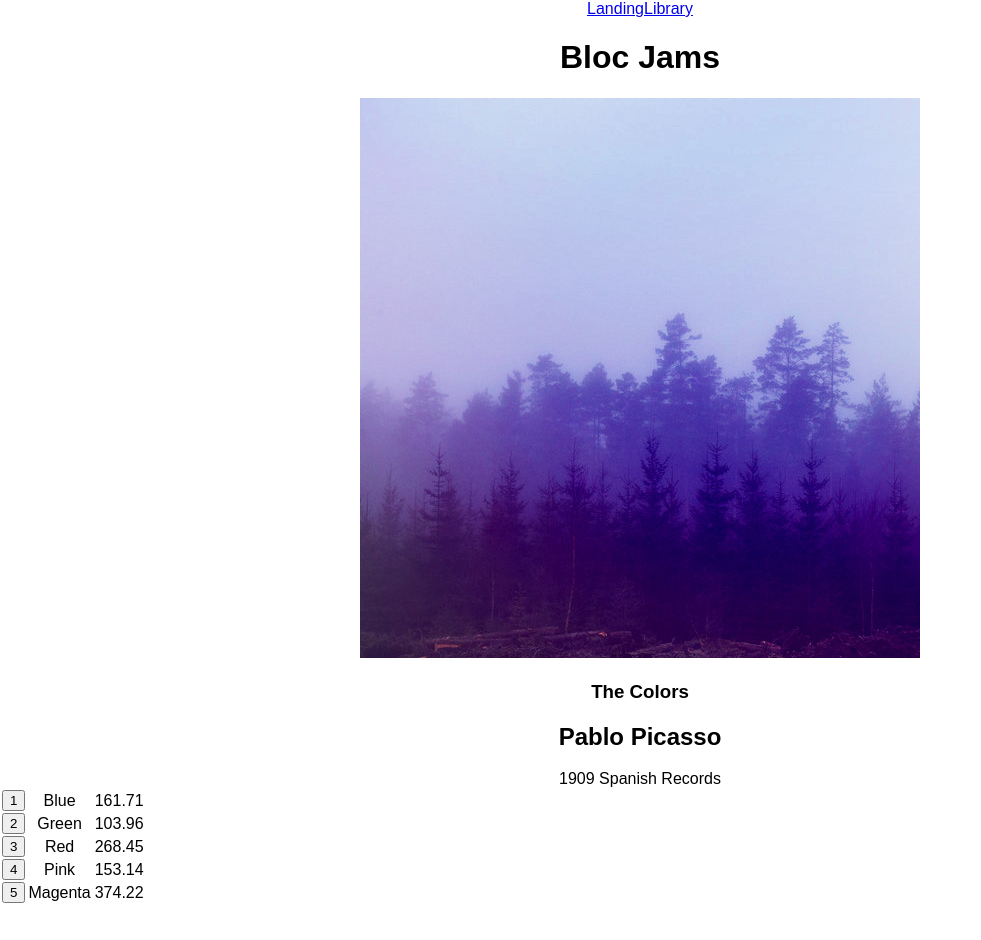
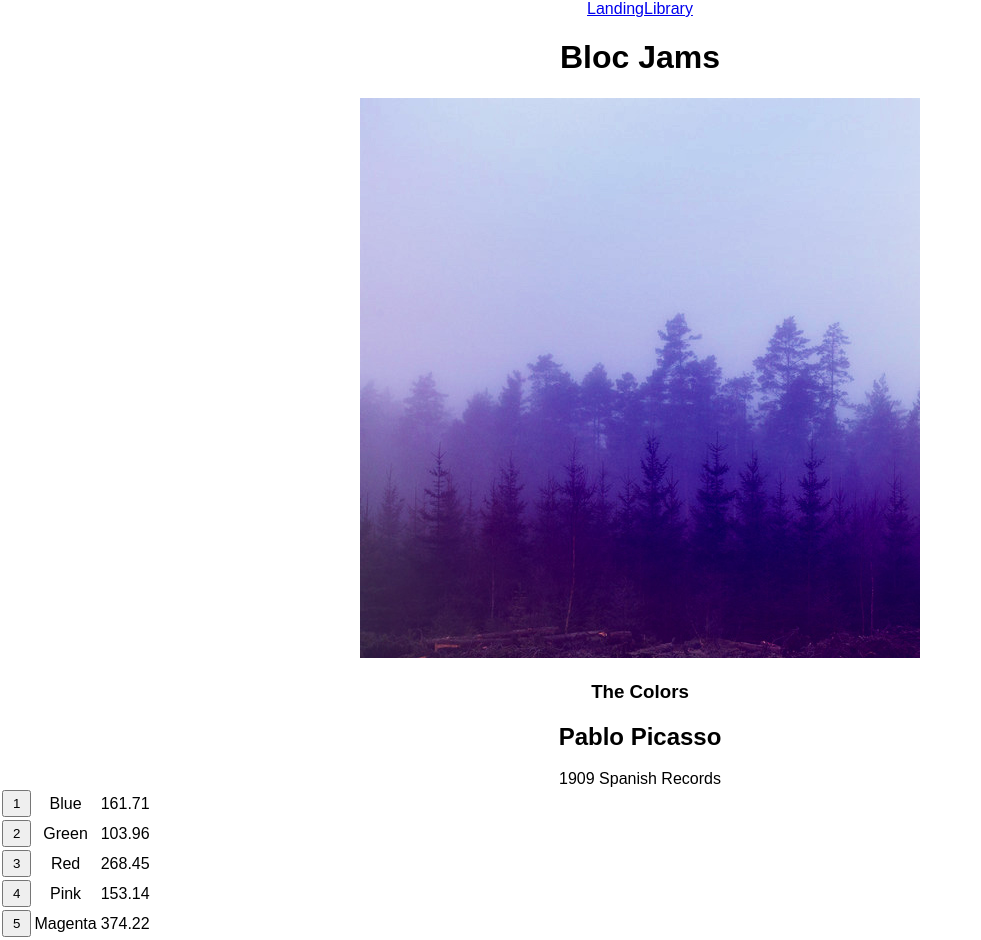
Before and after one commit to irina6793/bloc-jams-react, a React (Create React App) app: page /album/the-colors in a window 1280 px wide. Shown: the whole page, without its empty margins (0-981 px from the left). Before the commit the page ends 905 px from the top, so only its background shows below. Built offline with nearby package versions, Linux system fonts and the light colour scheme.

Commit message:
addition

```diff
--- a/src/components/Album.js
+++ b/src/components/Album.js
@@ -64,8 +64,8 @@ class Album extends Component {
           {
            this.state.album.songs.map((song, index) =>
           <tr className="song" key={index} onClick={() => this.handleSongClick(song)} >
-          <button id = "icon-play-pause">
-             <span className="song-number">{index + 1}</span>
+          <button className="icon-play-pause">
+             <td id="song-number">{index + 1}</td>
              <span className="icon-play"></span>
              <span className="icon-pause"></span>
           </button>
```
